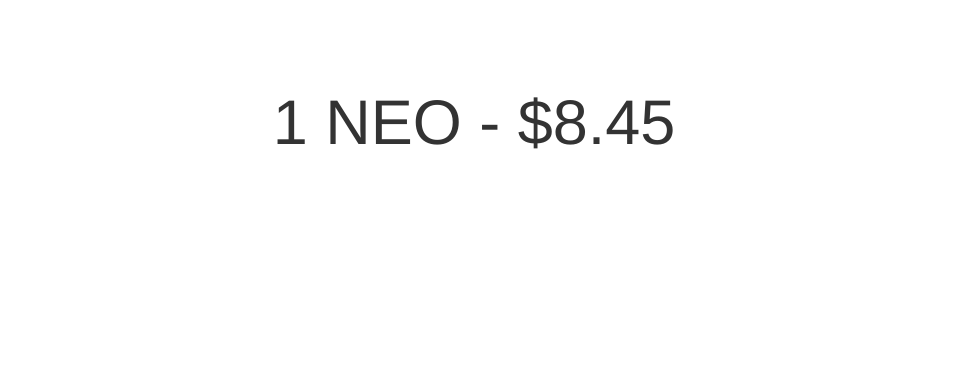
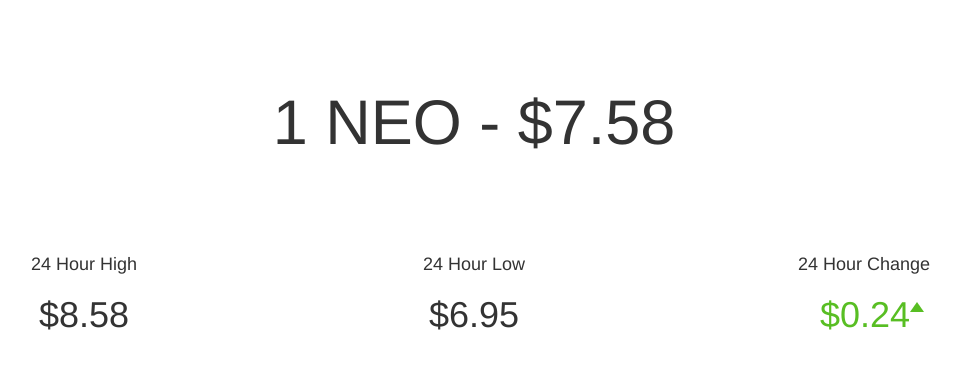
Before and after one commit to kekearif/neoprice.org, a Flask app: page / in a window 1280 px wide. Shown: the part 52-421 px from the top of the page, without its empty margins (166-1127 px from the left). Run offline with Flask 2, Linux system fonts and the light colour scheme; some libraries are stand-ins or nearby versions.

Commit message:
Added daily high and low prices

```diff
--- a/app/main/views.py
+++ b/app/main/views.py
@@ -7,13 +7,21 @@ import json
 def index():
     with main.open_resource("../static/prices.json") as infile:
         data = json.load(infile)
-        usd_str = "%.2f" % data["USD"]
-    return render_template('index.html', price=usd_str)
+        price_str = "%.2f" % data["RAW"]["ANS"]["USD"]["PRICE"]
+        low_str = "%.2f" % data["RAW"]["ANS"]["USD"]["LOW24HOUR"]
+        high_str = "%.2f" % data["RAW"]["ANS"]["USD"]["HIGH24HOUR"]
+        change = data["RAW"]["ANS"]["USD"]["CHANGE24HOUR"]
+        change_str = "%.2f" % abs(change)
+    return render_template('index.html', price=price_str, low=low_str, high=high_str, change=change_str, decrease=change<0)
 
 
 @main.route('/price')
 def price():
     with main.open_resource("../static/prices.json") as infile:
         data = json.load(infile)
-        usd_str = "%.2f" % data["USD"]
-    return jsonify({'value': usd_str})
+        price_str = "%.2f" % data["RAW"]["ANS"]["USD"]["PRICE"]
+        low_str = "%.2f" % data["RAW"]["ANS"]["USD"]["LOW24HOUR"]
+        high_str = "%.2f" % data["RAW"]["ANS"]["USD"]["HIGH24HOUR"]
+        change = data["RAW"]["ANS"]["USD"]["CHANGE24HOUR"]
+        change_str = "%.2f" % abs(change)
+    return jsonify({'price': price_str, 'low': low_str, 'high': high_str, 'change': change_str, 'decrease': change<0})
--- /dev/null
+++ b/app/static/main.js
@@ -0,0 +1,15 @@
+setInterval(function(){
+  $.get('/price',function(data) {
+      document.title = `($${data.price}) NEO Price`;
+      document.getElementById("p1").innerHTML = `1 NEO - $${data.price}`;
+      document.getElementById("p2").innerHTML = `$${data.high}`;
+      document.getElementById("p3").innerHTML = `$${data.low}`;
+      if (data.decrease) {
+        document.getElementById("p4").className = "decrease";
+        document.getElementById("p4").innerHTML = `$${data.change}<i class="triangle-down">`;
+      } else {
+        document.getElementById("p4").className = "increase";
+        document.getElementById("p4").innerHTML = `$${data.change}<i class="triangle-up">`;
+      }
+  });
+}, 30000);
--- a/app/static/prices.json
+++ b/app/static/prices.json
@@ -1 +1 @@
-{"USD": 8.45, "BTC": 0.003108}
+{"RAW": {"ANS": {"USD": {"LASTUPDATE": 1501229824, "HIGH24HOUR": 8.583466, "FROMSYMBOL": "ANS", "LASTVOLUMETO": 0, "MKTCAP": 0, "LASTVOLUME": 0, "PRICE": 7.57752084, "SUPPLY": 0, "CHANGEPCT24HOUR": 3.290621455464795, "LOW24HOUR": 6.948376, "OPEN24HOUR": 7.336117, "LASTMARKET": "BitTrex", "VOLUME24HOURTO": 0, "FLAGS": "4", "VOLUME24HOUR": 0, "TOSYMBOL": "USD", "CHANGE24HOUR": 0.24140384000000026, "TYPE": "5", "LASTTRADEID": 0, "MARKET": "CCCAGG"}}}, "DISPLAY": {"ANS": {"USD": {"LASTUPDATE": "Just now", "HIGH24HOUR": "$ 8.58", "FROMSYMBOL": "ANS", "LASTVOLUMETO": "$ 0", "MKTCAP": "$ 0", "CHANGEPCT24HOUR": "3.29", "PRICE": "$ 7.58", "SUPPLY": "ANS 0", "LOW24HOUR": "$ 6.95", "OPEN24HOUR": "$ 7.34", "LASTMARKET": "BitTrex", "VOLUME24HOURTO": "$ 0", "VOLUME24HOUR": "ANS 0", "TOSYMBOL": "$", "CHANGE24HOUR": "$ 0.24", "LASTVOLUME": "ANS 0", "LASTTRADEID": 0, "MARKET": "CryptoCompare Index"}}}}
--- a/app/static/styles.css
+++ b/app/static/styles.css
@@ -1,3 +1,27 @@
+/*html {
+  position: relative;
+  min-height: 100%;
+}*/
+
+/*body {*/
+  /* Margin bottom by footer height */
+  /*margin-bottom: 60px;
+}*/
+
+/*.footer {
+  position: absolute;
+  bottom: 0;
+  width: 100%;*/
+  /* Set the fixed height of the footer here */
+  /*height: 60px;
+  background-color: #58BE23;
+}*/
+
+/*.footer-text {
+  color: #FFFFFF;
+  bottom: 30px;
+}*/
+
 .navbar-default {
   background-color: #ffffff;
   border-color: #ffffff;
@@ -9,5 +33,81 @@
 }
 
 .jumbotron {
+  text-align: center;
   background-color: #ffffff;
 }
+
+/*.container .jumbotron h1 {
+        font-size: 80px;
+}*/
+
+.top-col-left {
+    /*color: #ffffff;*/
+    height: 120px;
+    text-align: center;
+    /*padding-left: 35px;
+    padding-right: 35px;
+    padding-top: 15px;*/
+}
+
+.top-col-center {
+    /*color: #ffffff;*/
+    height: 120px;
+    text-align: center;
+    /*padding-left: 35px;
+    padding-right: 35px;
+    padding-top: 15px;*/
+}
+
+.top-col-right {
+    /*color: #ffffff;*/
+    height: 120px;
+    text-align: center;
+    /*padding-left: 35px;
+    padding-right: 35px;
+    padding-top: 15px;*/
+}
+
+.triangle-spacer {
+  width: 0;
+  height: 0;
+  border-style: solid;
+  border-width: 0 7.5px 10px 7.5px;
+  border-color: transparent;
+  margin-bottom: 15px;
+  margin-right: 2px;
+  display: inline-block;
+  webkit-transform: rotate(360deg);
+}
+
+.triangle-up {
+    width: 0;
+    height: 0;
+    border-style: solid;
+    border-width: 0 7.5px 10px 7.5px;
+    border-color: transparent transparent #58BE23 transparent;
+    margin-bottom: 15px;
+    margin-let: 2px;
+    display: inline-block;
+    webkit-transform: rotate(360deg);
+}
+
+.triangle-down {
+  width: 0;
+  height: 0;
+  border-style: solid;
+  border-width: 10px 7.5px 0 7.5px;
+  border-color: #F44242 transparent transparent transparent;
+  margin-bottom: 15px;
+  margin-right: 2px;
+  display: inline-block;
+  webkit-transform: rotate(360deg);
+}
+
+.increase {
+  color: #58BE23;
+}
+
+.decrease {
+  color: #F44242;
+}
--- a/app/templates/index.html
+++ b/app/templates/index.html
@@ -1,17 +1,34 @@
 {% extends "base.html" %}
 
 {% block content %}
-<script>
-  setInterval(function(){
-    $.get('/price',function(data) {
-        document.title = `($${data.value}) NEO Price`;
-        document.getElementById("p1").innerHTML = `1 NEO - $${data.value}`;
-    });
-  }, 30000);
-</script>
 <div class="container">
   <div class="jumbotron">
-    <center><h1 id="p1">1 NEO - ${{ price }}</h1></center>
+    <h1 id="p1">1 NEO - ${{ price }}</h1>
   </div>
 </div>
+<div class="container">
+  <div class="row">
+    <!-- col-sm-4 col-xs-6 top-col-left -->
+    <div class="col-sm-4 top-col-left">
+      <h4>24 Hour High</h4>
+      <h1 id="p2">${{ high }}</h1>
+    </div>
+    <!-- col-sm-4 col-xs-6 top-col-center -->
+    <div class="col-sm-4 top-col-center">
+      <h4>24 Hour Low</h4>
+      <h1 id="p3">${{ low }}</h1>
+    </div>
+    <!-- col-sm-4 col-xs-12 top-col-right -->
+    <div class="col-sm-4 top-col-right">
+      <h4>24 Hour Change</h4>
+      <h1 class={% if decrease %}"decrease"{% else %}"increase"{% endif %} id="p4"><i class="triangle-spacer"></i>${{ change }}{% if decrease %}<i class="triangle-down">{% else %}<i class="triangle-up">{% endif %}</i></h1>
+    </div>
+  </div>
+</div>
+<!-- <footer class="footer">
+  <div class="container">
+    <h5 class="footer-text">neoprice.org ©</p>
+  </div>
+</footer> -->
+<script src="{{url_for('static', filename='main.js')}}" defer></script>
 {% endblock %}
--- a/getprice.py
+++ b/getprice.py
@@ -1,7 +1,7 @@
 import requests
 import json
 
-resp = requests.get("https://min-api.cryptocompare.com/data/price?fsym=ANS&tsyms=BTC,USD")
+resp = requests.get("https://min-api.cryptocompare.com/data/pricemultifull?fsyms=ANS&tsyms=USD")
 data = json.loads(resp.text)
 with open('app/static/prices.json', 'w') as outfile:
     json.dump(data, outfile)
```
Also changed, not shown: app/__init__.py (line endings or trailing spaces), 2 other files.
